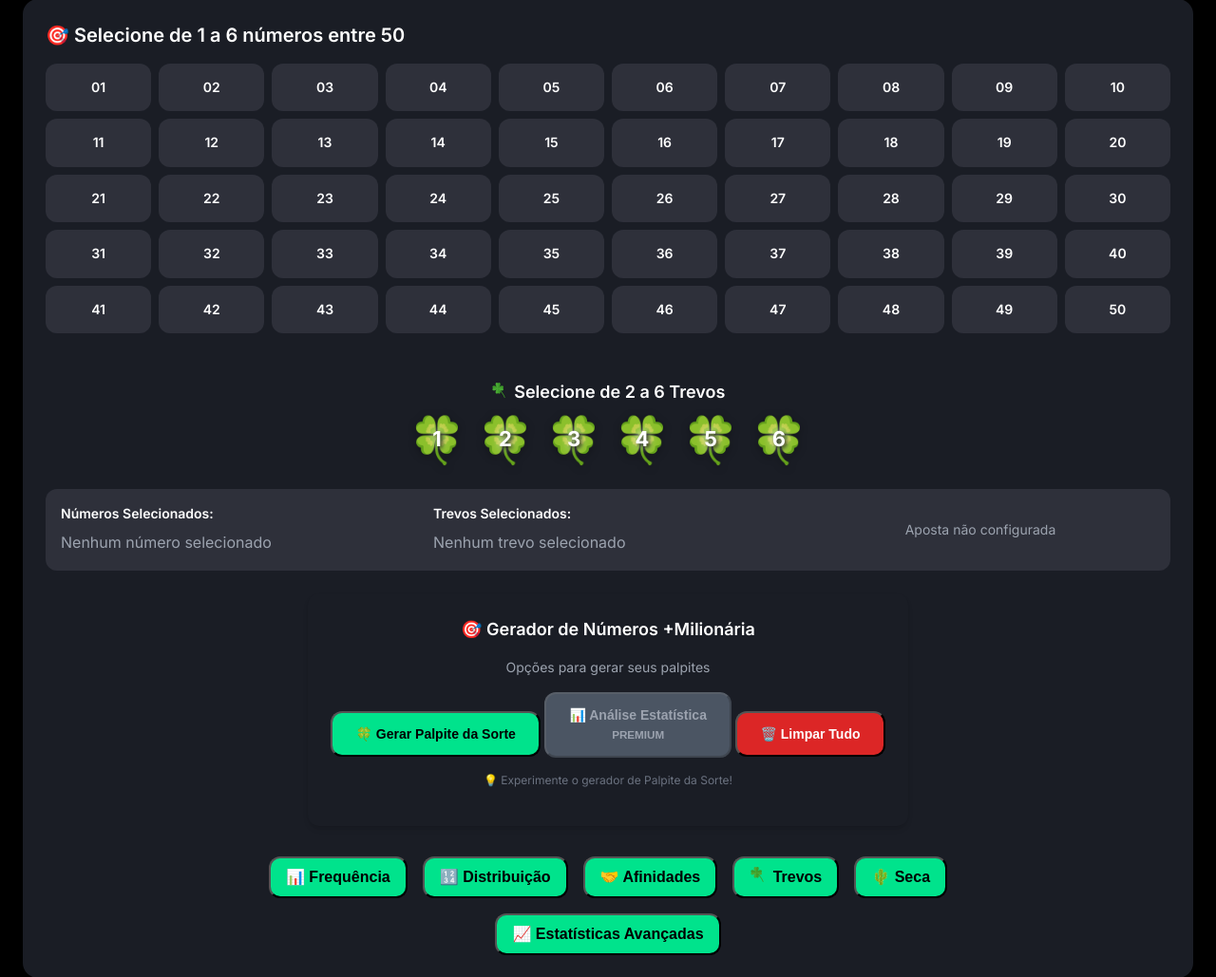
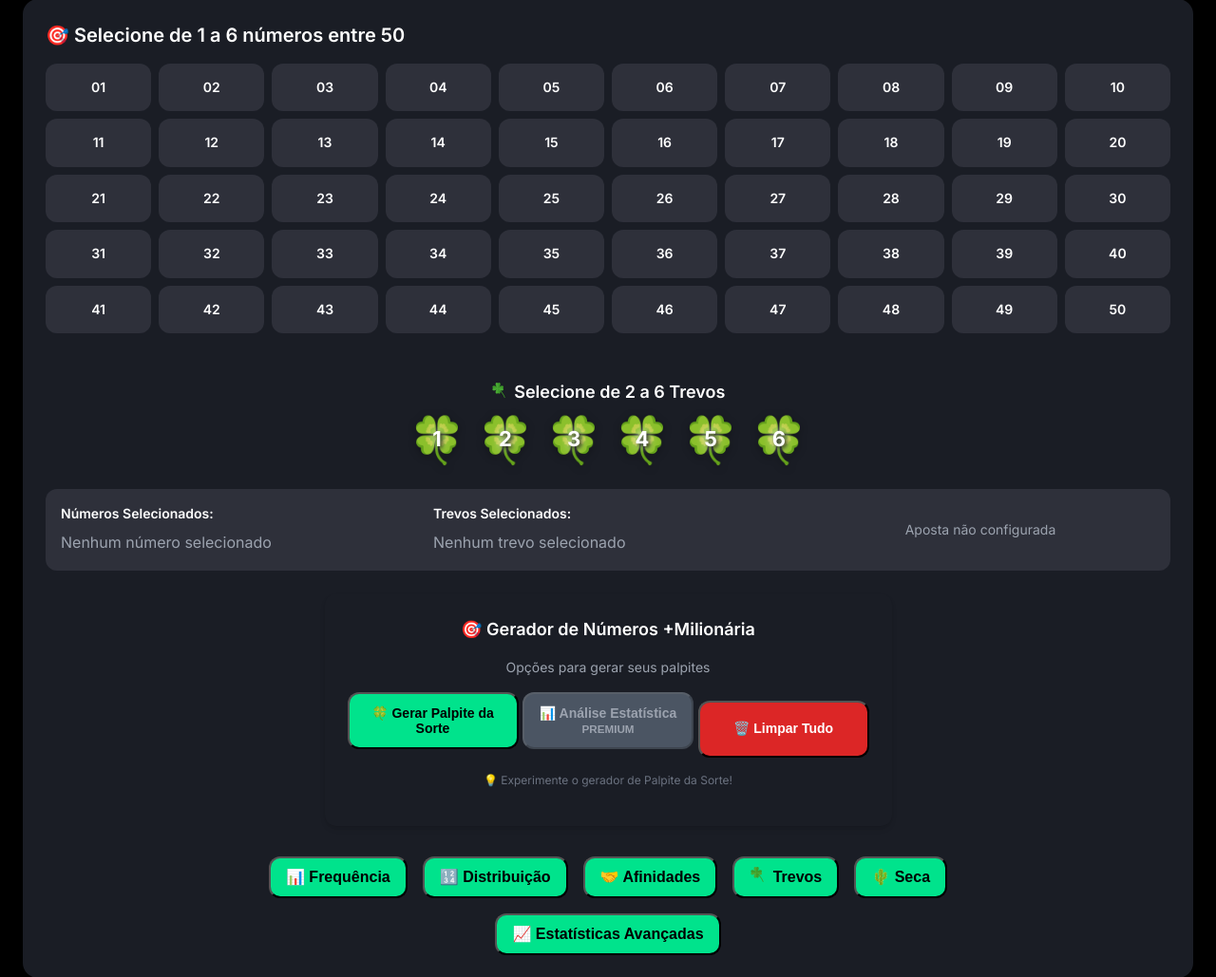
Before and after one commit to dacostaEF/loterias-inteligentes, a Flask app: page /dashboard in a window 1280 px wide. Shown: the part 149-1178 px from the top of the page at 95% size. Run offline with Flask 3, Linux system fonts and the light colour scheme; some libraries are stand-ins or nearby versions.

Commit message:
botoes gerador de numero s+Milionaria alinhados e do mesmo tamanho

```diff
--- a/static/css/estilo.css
+++ b/static/css/estilo.css
@@ -92,6 +92,16 @@
     .gerador-container .botoes-mobile-ajustados {
         justify-content: center;
         width: 100%;
+    }
+
+    /* Desktop: Uniformizar apenas dimensões dos botões do gerador */
+    .gerador-container .botoes-mobile-ajustados button {
+        width: 180px;
+        height: 60px;
+        padding: 0.75rem 0.5rem;
+        white-space: normal;
+        text-align: center;
+        line-height: 1.2;
     }
 
     /* Centralizar botões de análises estatísticas */
```
